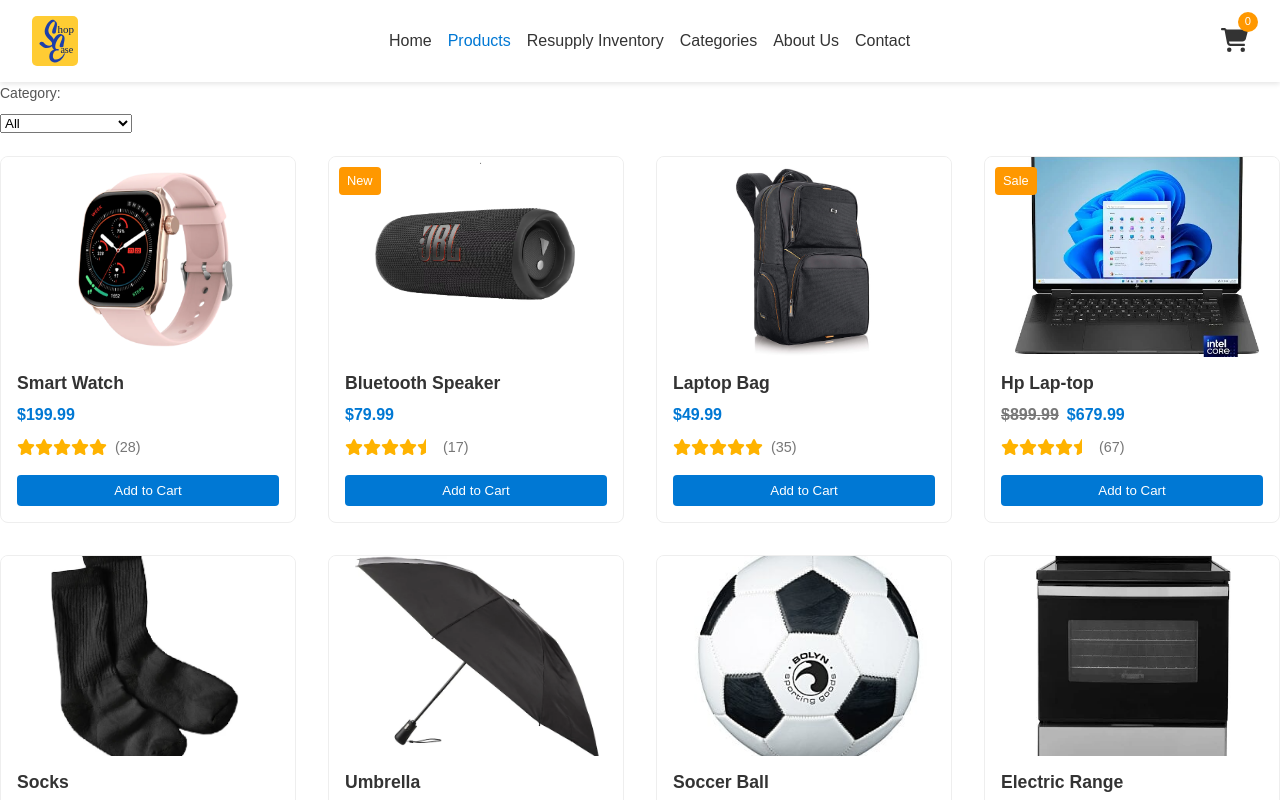
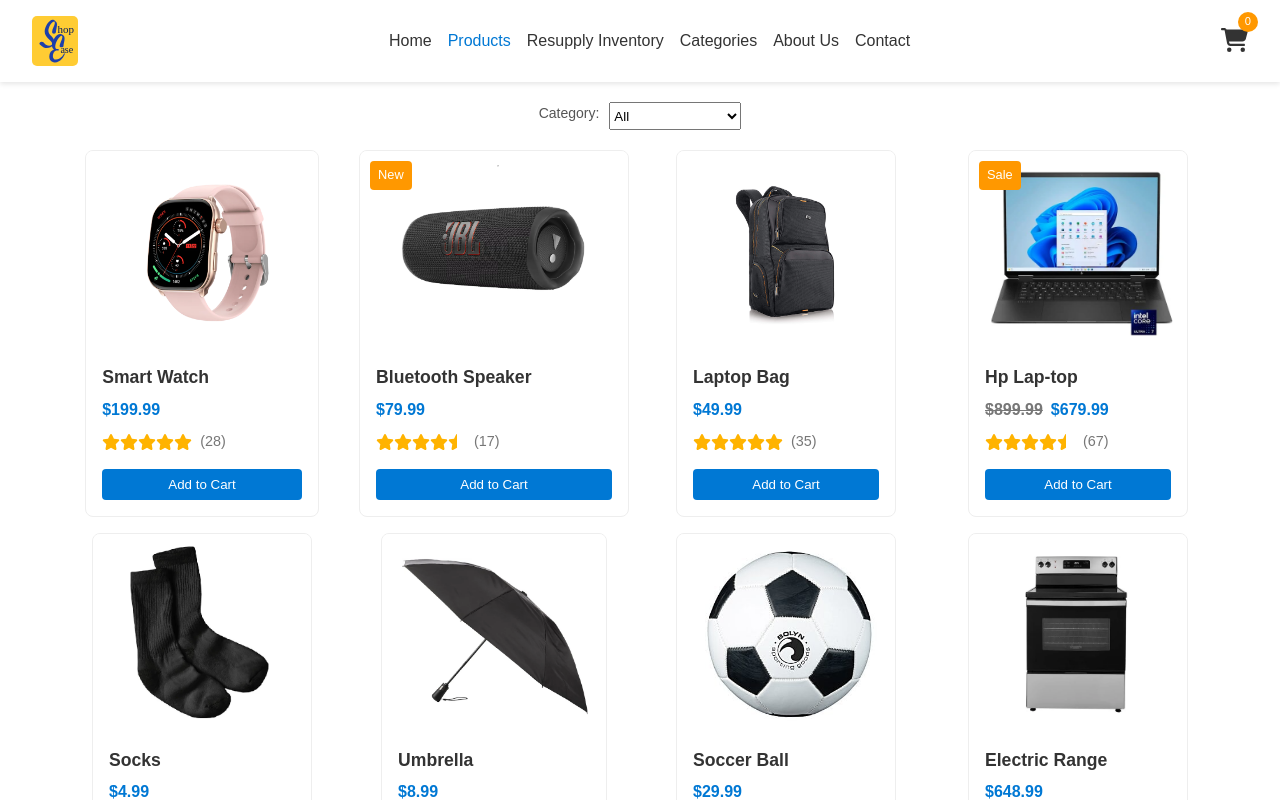
Before and after one commit to lheredia8606/hackathon_pitch_and_fix, a React (Vite) app: page /products in a window 1280 px wide. Shown: the top 800 px of the page. Built offline with nearby package versions, Linux system fonts and the light colour scheme; data requests are answered from the project's data file.

Commit message:
fixed some grid and card styles

```diff
--- a/src/assets/styles/cart.css
+++ b/src/assets/styles/cart.css
@@ -61,7 +61,7 @@
 }
 
 .cart-table td {
-  justify-content: center;
+  text-align: center;
   padding: 40pxrem;
   border-bottom: 1px solid #eee;
   vertical-align: middle;
--- a/src/assets/styles/styles.css
+++ b/src/assets/styles/styles.css
@@ -220,17 +220,32 @@
   margin-bottom: 2rem;
 }
 
+.category-selector {
+  margin-top: 20px;
+  display: flex;
+  justify-content: center;
+}
+
+.category-selector label {
+  margin-right: 10px;
+}
+
 .product-grid,
 .category-grid {
   display: grid;
-  grid-template-columns: repeat(4, 1fr);
-  gap: 2rem;
+  grid-template-columns: repeat(auto-fit, minmax(250px, 1fr));
+  gap: 1rem;
+  max-width: 90%;
+  margin: 0 auto;
+  padding: 20pxs;
 }
 
 .product-card {
+  min-width: 220px;
   border: 1px solid #eee;
   border-radius: 8px;
   overflow: hidden;
+  margin: auto;
   transition:
     transform 0.3s,
     box-shadow 0.3s;
@@ -318,6 +333,10 @@
   border-radius: 4px;
   cursor: pointer;
   transition: background-color 0.3s;
+}
+
+.inventory-table-wrapper .add-to-cart-btn {
+  max-width: 200px;
 }
 
 .add-to-cart-btn:hover {
--- a/src/routeTree.gen.ts
+++ b/src/routeTree.gen.ts
@@ -14,7 +14,6 @@
 import { Route as ResupplyImport } from './routes/resupply'
 import { Route as ProductsImport } from './routes/products'
 import { Route as CartImport } from './routes/cart'
-import { Route as AboutImport } from './routes/about'
 import { Route as IndexImport } from './routes/index'
 
 // Create/Update Routes
@@ -37,12 +36,6 @@
   getParentRoute: () => rootRoute,
 } as any)
 
-const AboutRoute = AboutImport.update({
-  id: '/about',
-  path: '/about',
-  getParentRoute: () => rootRoute,
-} as any)
-
 const IndexRoute = IndexImport.update({
   id: '/',
   path: '/',
@@ -58,13 +51,6 @@
       path: '/'
       fullPath: '/'
       preLoaderRoute: typeof IndexImport
-      parentRoute: typeof rootRoute
-    }
-    '/about': {
-      id: '/about'
-      path: '/about'
-      fullPath: '/about'
-      preLoaderRoute: typeof AboutImport
       parentRoute: typeof rootRoute
     }
     '/cart': {
@@ -95,7 +81,6 @@
 
 export interface FileRoutesByFullPath {
   '/': typeof IndexRoute
-  '/about': typeof AboutRoute
   '/cart': typeof CartRoute
   '/products': typeof ProductsRoute
   '/resupply': typeof ResupplyRoute
@@ -103,7 +88,6 @@
 
 export interface FileRoutesByTo {
   '/': typeof IndexRoute
-  '/about': typeof AboutRoute
   '/cart': typeof CartRoute
   '/products': typeof ProductsRoute
   '/resupply': typeof ResupplyRoute
@@ -112,7 +96,6 @@
 export interface FileRoutesById {
   __root__: typeof rootRoute
   '/': typeof IndexRoute
-  '/about': typeof AboutRoute
   '/cart': typeof CartRoute
   '/products': typeof ProductsRoute
   '/resupply': typeof ResupplyRoute
@@ -120,16 +103,15 @@
 
 export interface FileRouteTypes {
   fileRoutesByFullPath: FileRoutesByFullPath
-  fullPaths: '/' | '/about' | '/cart' | '/products' | '/resupply'
+  fullPaths: '/' | '/cart' | '/products' | '/resupply'
   fileRoutesByTo: FileRoutesByTo
-  to: '/' | '/about' | '/cart' | '/products' | '/resupply'
-  id: '__root__' | '/' | '/about' | '/cart' | '/products' | '/resupply'
+  to: '/' | '/cart' | '/products' | '/resupply'
+  id: '__root__' | '/' | '/cart' | '/products' | '/resupply'
   fileRoutesById: FileRoutesById
 }
 
 export interface RootRouteChildren {
   IndexRoute: typeof IndexRoute
-  AboutRoute: typeof AboutRoute
   CartRoute: typeof CartRoute
   ProductsRoute: typeof ProductsRoute
   ResupplyRoute: typeof ResupplyRoute
@@ -137,7 +119,6 @@
 
 const rootRouteChildren: RootRouteChildren = {
   IndexRoute: IndexRoute,
-  AboutRoute: AboutRoute,
   CartRoute: CartRoute,
   ProductsRoute: ProductsRoute,
   ResupplyRoute: ResupplyRoute,
@@ -154,7 +135,6 @@
       "filePath": "__root.tsx",
       "children": [
         "/",
-        "/about",
         "/cart",
         "/products",
         "/resupply"
@@ -162,9 +142,6 @@
     },
     "/": {
       "filePath": "index.tsx"
-    },
-    "/about": {
-      "filePath": "about.tsx"
     },
     "/cart": {
       "filePath": "cart.tsx"
--- a/src/routes/about.tsx
+++ /dev/null
@@ -1,9 +0,0 @@
-import { createFileRoute } from "@tanstack/react-router";
-
-export const Route = createFileRoute("/about")({
-  component: About,
-});
-
-function About() {
-  return <div>Hello from About!</div>;
-}
--- a/src/routes/products.tsx
+++ b/src/routes/products.tsx
@@ -19,6 +19,7 @@
   };
   return (
     <>
+      <div className="category-selector">
         <label htmlFor="categories">Category: </label>
         <select
           id="categories"
@@ -34,6 +35,7 @@
             );
           })}
         </select>
+      </div>
       <div className="product-grid" style={{ padding: "20px 0" }}>
         {getProductsByCategory(category).map((product) => {
           if (product.quantityInStock > 0)
--- a/src/routes/resupply.tsx
+++ b/src/routes/resupply.tsx
@@ -6,6 +6,8 @@
   allCategories,
   TProductQty,
 } from "../assets/globals/constantsAndTypes";
+import { FontAwesomeIcon } from "@fortawesome/react-fontawesome";
+import { faTrashAlt } from "@fortawesome/free-solid-svg-icons";
 
 export const Route = createFileRoute("/resupply")({
   component: RouteComponent,
@@ -26,6 +28,18 @@
         });
     });
     setInventoryProducts([]);
+  };
+
+  /**
+   * remove a product from inventory
+   * @param id
+   */
+  const removeFromInventory = (id: string) => {
+    setInventoryProducts(
+      [...inventoryProducts].filter((product) => {
+        return product.productId !== id;
+      })
+    );
   };
 
   /**
@@ -85,6 +99,7 @@
   };
   return (
     <>
+      <div className="inventory-table-wrapper">
         {inventoryProducts.length > 0 && (
           <div className="inventory-table-container">
             <table className="cart-table">
@@ -92,6 +107,7 @@
                 <tr>
                   <th>Product</th>
                   <th>Quantity</th>
+                  <th>Actions</th>
                 </tr>
               </thead>
               <tbody id="cart-items-list">
@@ -130,6 +146,14 @@
                             </button>
                           </div>
                         </td>
+                        <td className="product-actions">
+                          <button className="remove-item-btn">
+                            <FontAwesomeIcon
+                              icon={faTrashAlt}
+                              onClick={() => removeFromInventory(productId)}
+                            />
+                          </button>
+                        </td>
                       </tr>
                     );
                   }
@@ -144,6 +168,8 @@
             </button>
           </div>
         )}
+      </div>
+      <div className="category-selector">
         <label htmlFor="categories">Category: </label>
         <select
           id="categories"
@@ -159,6 +185,7 @@
             );
           })}
         </select>
+      </div>
 
       <div className="product-grid" style={{ padding: "20px 0" }}>
         {getProductsByCategory(category).map((product) => {
```
Also changed, not shown: src/assets/images/electric_range.png. Lines whose indentation alone changed are shown as unchanged.
